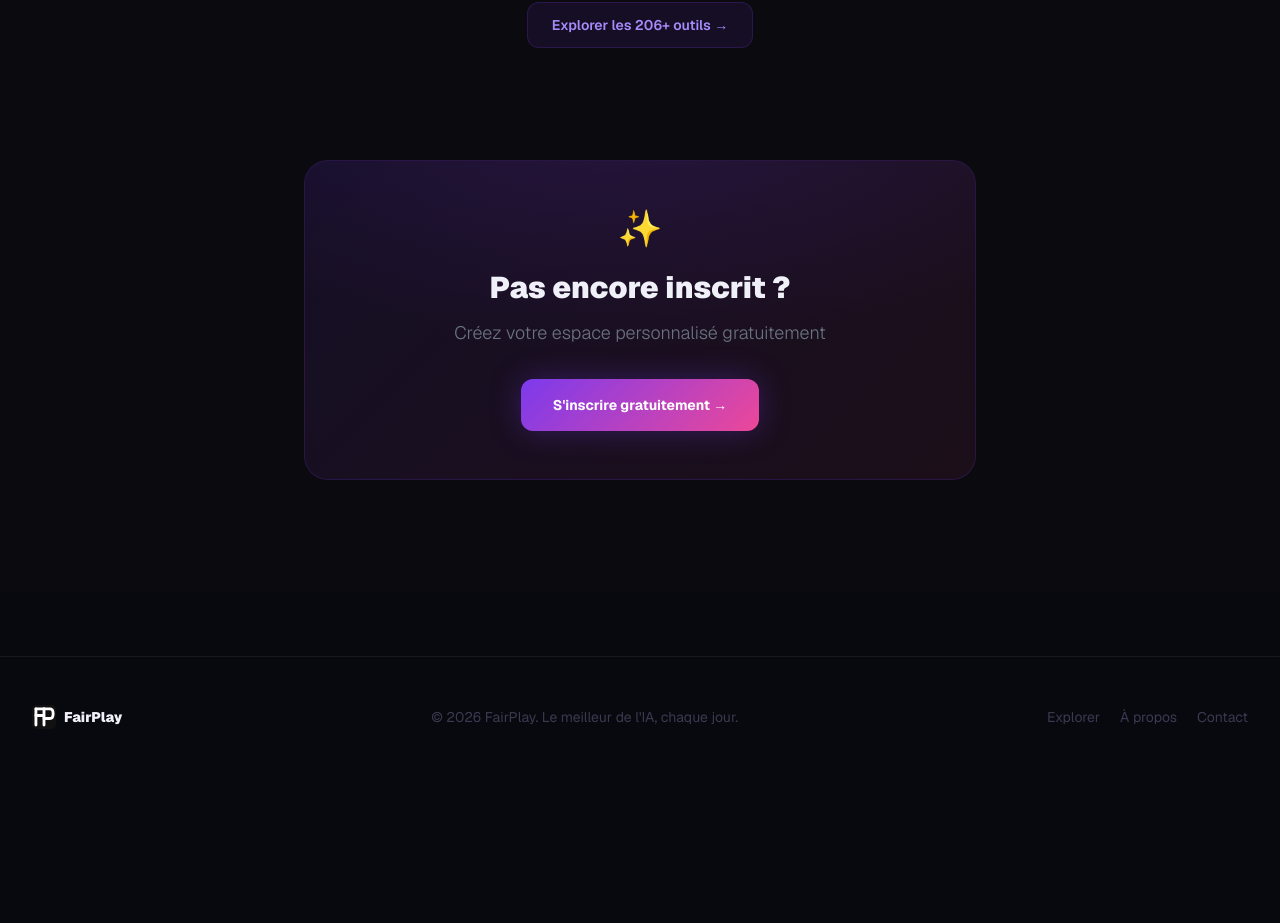
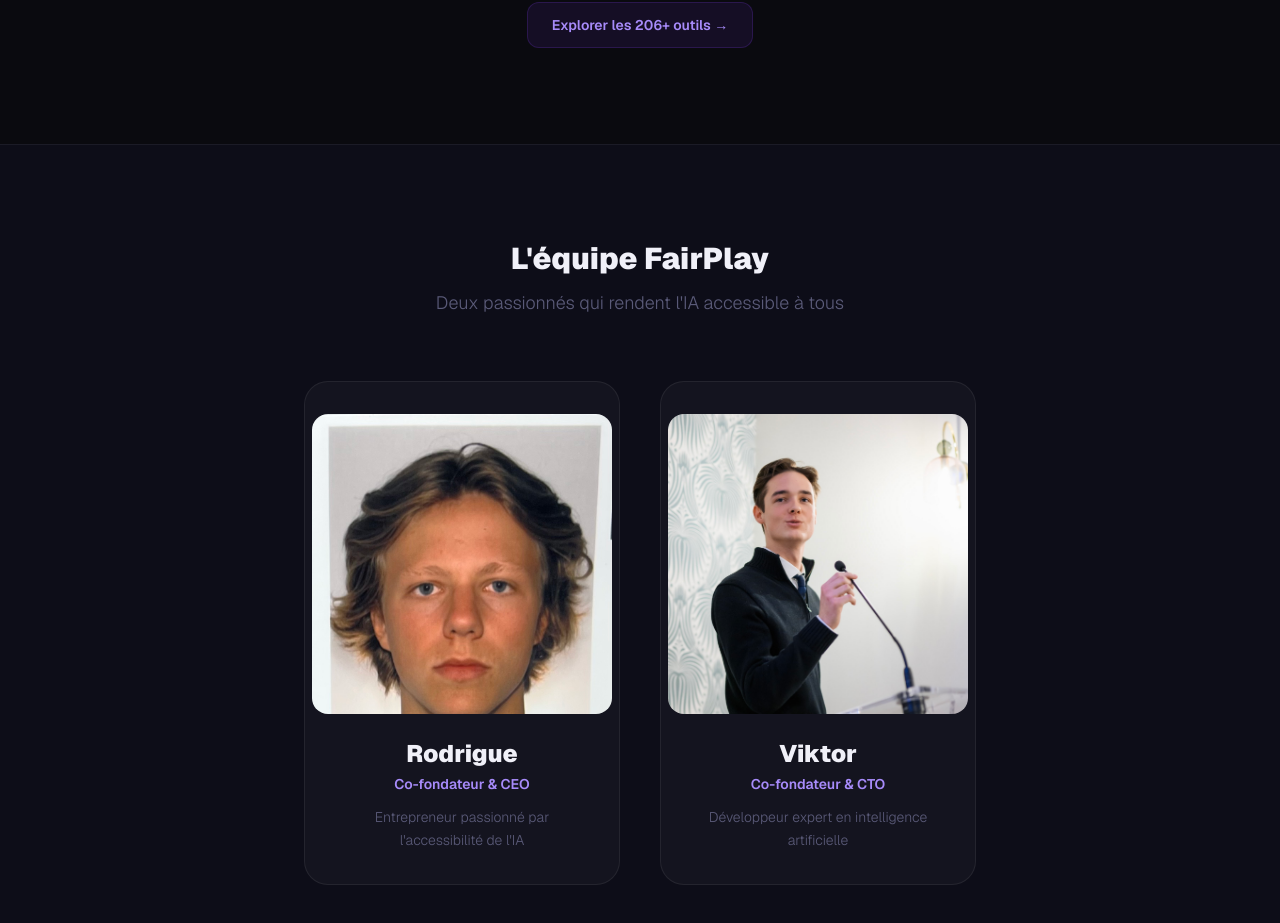
Before and after one commit to RodrigueJaunet-Legavre/fairplay, a Next.js app: page / in a window 1280 px wide. Shown: the part 1833-2756 px from the top of the page. Before the commit the page ends 2610 px from the top, so only its background shows below. Built offline with nearby package versions, Linux system fonts and the light colour scheme; no server answers.

Commit message:
mise à jour

```diff
--- a/app/page.tsx
+++ b/app/page.tsx
@@ -5,6 +5,7 @@ import type { CatalogTool } from '@/lib/catalog-types'
 import SmartSearch from '@/app/ui/SmartSearch'
 import ToolLogo from '@/app/ui/ToolLogo'
 import FadeIn from '@/app/ui/FadeIn'
+import TeamSection from '@/app/ui/TeamSection'
 
 const detailedSlugs = new Set(tools.map((t) => t.slug))
 const allTools: CatalogTool[] = [
@@ -142,6 +143,8 @@ export default function HomePage() {
         </FadeIn>
       </section>
 
+      <TeamSection />
+
       {/* ── CTA ───────────────────────────────────────────────── */}
       <section className="px-4 sm:px-6 pb-28 pt-4">
         <FadeIn>
--- a/app/ui/MobileMenu.tsx
+++ b/app/ui/MobileMenu.tsx
@@ -55,10 +55,18 @@ export default function MobileMenu() {
   // Close on route change
   useEffect(() => { setOpen(false) }, [pathname])
 
-  // Prevent body scroll when open
+  // Prevent body scroll + lower header z-index when open
+  // (backdrop-filter on header creates a GPU compositing layer that renders above fixed portals)
   useEffect(() => {
+    const header = document.querySelector('header')
     document.body.style.overflow = open ? 'hidden' : ''
-    return () => { document.body.style.overflow = '' }
+    if (header instanceof HTMLElement) {
+      header.style.zIndex = open ? '0' : ''
+    }
+    return () => {
+      document.body.style.overflow = ''
+      if (header instanceof HTMLElement) header.style.zIndex = ''
+    }
   }, [open])
 
   const drawer = (
--- /dev/null
+++ b/app/ui/TeamSection.tsx
@@ -0,0 +1,94 @@
+import Image from 'next/image'
+import FadeIn from './FadeIn'
+
+const team = [
+  {
+    name: 'Rodrigue',
+    role: 'Co-fondateur & CEO',
+    bio: "Entrepreneur passionné par l'accessibilité de l'IA",
+    photo: '/team/rodrigue.jpg',
+    delay: 100,
+  },
+  {
+    name: 'Viktor',
+    role: 'Co-fondateur & CTO',
+    bio: 'Développeur expert en intelligence artificielle',
+    photo: '/team/viktor.jpg',
+    delay: 200,
+  },
+]
+
+export default function TeamSection() {
+  return (
+    <div
+      style={{
+        background: '#0d0d18',
+        borderTop: '1px solid rgba(255,255,255,0.06)',
+        borderBottom: '1px solid rgba(255,255,255,0.06)',
+      }}
+    >
+      <section className="max-w-4xl mx-auto px-4 sm:px-6 lg:px-8 py-24">
+
+        {/* Titre */}
+        <FadeIn className="text-center mb-16">
+          <h2
+            className="text-3xl font-black mb-3"
+            style={{ color: '#f0f0f8' }}
+          >
+            L&apos;équipe FairPlay
+          </h2>
+          <p className="font-light text-lg" style={{ color: '#5a5a78' }}>
+            Deux passionnés qui rendent l&apos;IA accessible à tous
+          </p>
+        </FadeIn>
+
+        {/* Cards */}
+        <div className="grid grid-cols-1 sm:grid-cols-2 gap-10 max-w-2xl mx-auto">
+          {team.map(({ name, role, bio, photo, delay }) => (
+            <FadeIn key={name} delay={delay}>
+              <div
+                className="group flex flex-col items-center text-center p-8 rounded-3xl transition-all duration-300 hover:-translate-y-2 hover:shadow-[0_20px_60px_rgba(0,0,0,0.4)]"
+                style={{
+                  background: 'rgba(255,255,255,0.03)',
+                  border: '1px solid rgba(255,255,255,0.07)',
+                }}
+              >
+                {/* Photo */}
+                <div className="w-[300px] h-[300px] rounded-2xl overflow-hidden mb-6">
+                  <Image
+                    src={photo}
+                    width={300}
+                    height={300}
+                    alt={name}
+                    className="w-full h-full object-cover object-top transition-transform duration-500 group-hover:scale-105"
+                  />
+                </div>
+
+                {/* Texte */}
+                <h3
+                  className="text-2xl font-black mb-1"
+                  style={{ color: '#f0f0f8' }}
+                >
+                  {name}
+                </h3>
+                <p
+                  className="text-sm font-semibold mb-3"
+                  style={{ color: '#a78bfa' }}
+                >
+                  {role}
+                </p>
+                <p
+                  className="text-sm font-light leading-relaxed"
+                  style={{ color: '#5a5a78' }}
+                >
+                  {bio}
+                </p>
+              </div>
+            </FadeIn>
+          ))}
+        </div>
+
+      </section>
+    </div>
+  )
+}
```
Also changed, not shown: public/team/rodrigue.jpg (added), public/team/viktor.jpg (added).
